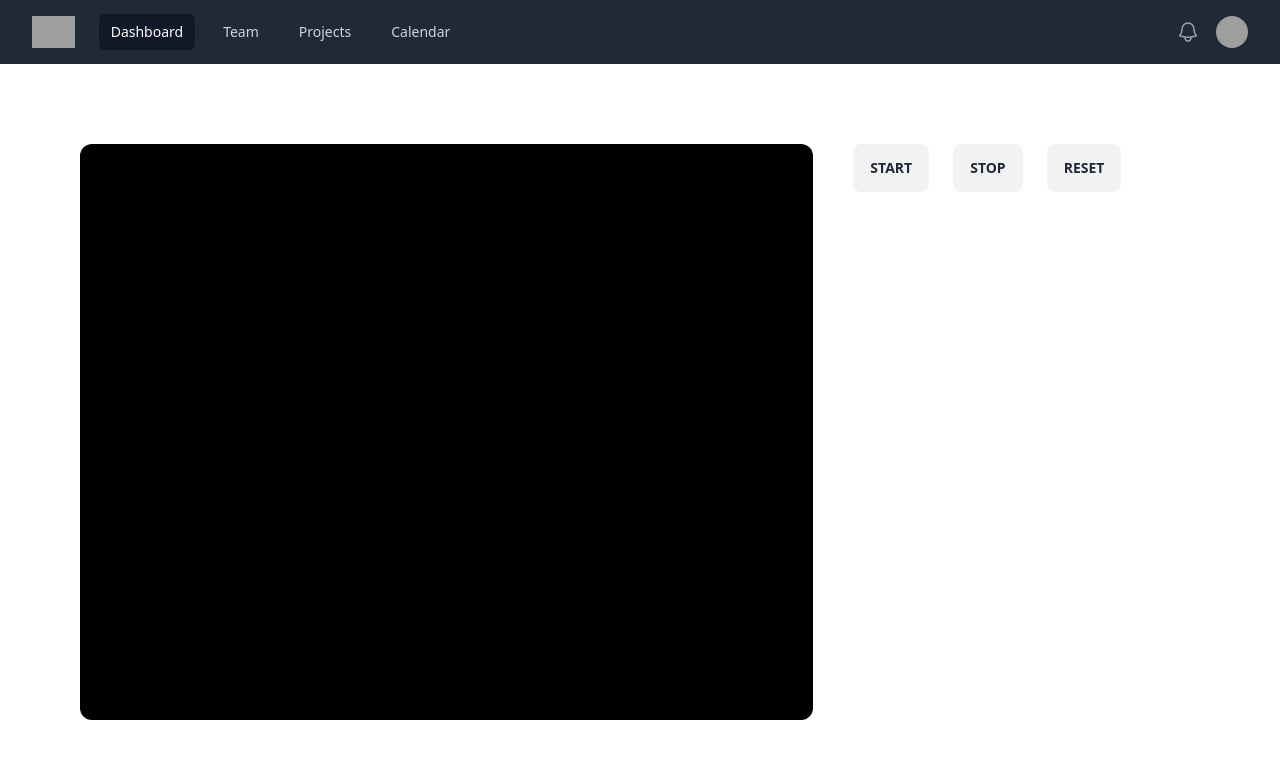
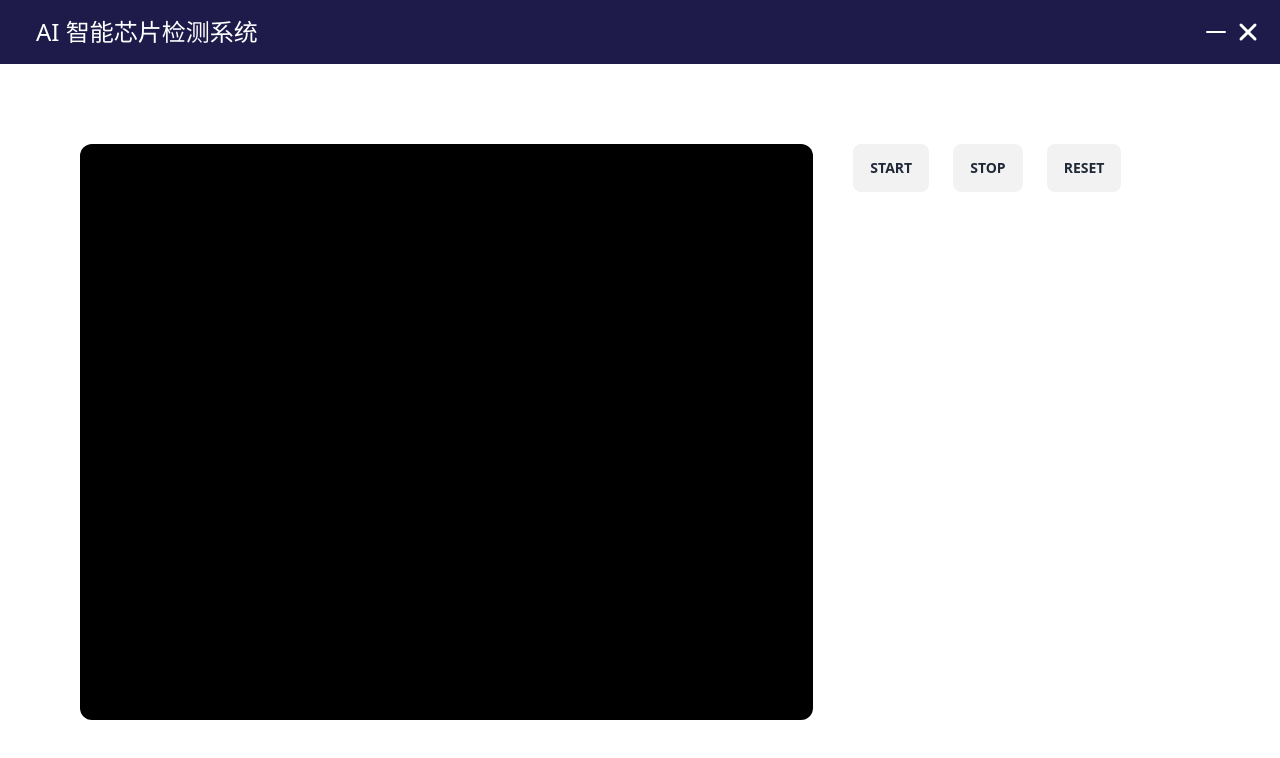
Before and after one commit to niyyzf-lab/AiChipPlus, a React (Vite) app: page /home in a window 1280 px wide. Shown: the top 758 px of the page. Built offline with nearby package versions, Linux system fonts and the light colour scheme; grey boxes are pictures that could not be loaded.

Commit message:
重写导航栏，重写窗体切换按钮

```diff
--- a/src/assembly/content.tsx
+++ b/src/assembly/content.tsx
@@ -1,4 +1,3 @@
-import { invoke } from "@tauri-apps/api";
 const Content = () => {
   return (
     <div className="w-full h-screen p-20">
@@ -8,16 +7,14 @@ const Content = () => {
         </div>
         <div className="s flex flex-col">
           <div className="flex gap-6">
-                        <button className="btn"  onClick={()=>{
-                            invoke("create_window",{title:"abs",link:"https://tauri.app/zh-cn/v1/guides/features/multiwindow/",decorations:false})
-                        }}>Start</button>
+            <button className="btn">Start</button>
             <button className="btn">Stop</button>
             <button className="btn">Reset</button>
           </div>
         </div>
       </div>
     </div>
-    )
-}
+  );
+};
 
 export default Content;
--- a/src/assembly/navbars.tsx
+++ b/src/assembly/navbars.tsx
@@ -1,177 +1,28 @@
-import { Fragment } from "react";
-import { Disclosure, Menu, Transition } from "@headlessui/react";
-import { Bars3Icon, BellIcon, XMarkIcon } from "@heroicons/react/24/outline";
-import { WebviewWindow } from "@tauri-apps/api/window"
-const navigation = [
-  { name: "Dashboard", href: "#", current: true },
-  { name: "Team", href: "#", current: false },
-  { name: "Projects", href: "#", current: false },
-  { name: "Calendar", href: "#", current: false },
-];
-
-function classNames(...classes: string[]) {
-  return classes.filter(Boolean).join(" ");
-}
-
+import { IoClose, IoRemove } from "react-icons/io5";
+import { IconContext } from "react-icons";
+import { appWindow } from "@tauri-apps/api/window";
 const NavBars = () => {
-    const signOut = () => {
-        const home_windows=WebviewWindow.getByLabel("home")
-        const login_windows=WebviewWindow.getByLabel("login")
-        if(home_windows&&login_windows){
-            home_windows.hide()
-            login_windows.show()
-        }
-    }
   return (
-    <Disclosure as="nav" className="bg-gray-800">
-      {({ open }) => (
-        <>
-          <div
-            className="mx-auto max-w-7xl px-2 sm:px-6 lg:px-8"
-          >
-            <div className="relative flex h-16 items-center justify-between ">
-              <div className="absolute inset-y-0 left-0 flex items-center sm:hidden z-10">
-                {/* Mobile menu button*/}
-                <Disclosure.Button className=" relative inline-flex items-center justify-center rounded-md p-2 text-gray-400 hover:bg-gray-700 hover:text-white focus:outline-none focus:ring-2 focus:ring-inset focus:ring-white">
-                  <span className="absolute -inset-0.5" />
-                  <span className="sr-only">Open main menu</span>
-                  {open ? (
-                    <XMarkIcon className="block h-6 w-6 " aria-hidden="true" />
-                  ) : (
-                    <Bars3Icon className="block h-6 w-6" aria-hidden="true" />
-                  )}
-                </Disclosure.Button>
-              </div>
-              <div className="flex flex-1 items-center justify-center sm:items-stretch sm:justify-start">
-                <div className="flex flex-shrink-0 items-center ">
-                  <img
-                    className="h-8 w-auto"
-                    src="https://tailwindui.com/img/logos/mark.svg?color=indigo&shade=500"
-                    alt="Your Company"
-                  />
-                </div>
-                <div className="hidden sm:ml-6 sm:block z-10">
-                  <div className="flex space-x-4 ">
-                    {navigation.map((item) => (
-                      <a
-                        key={item.name}
-                        href={item.href}
-                        className={classNames(
-                          item.current
-                            ? "bg-gray-900 text-white"
-                            : "text-gray-300 hover:bg-gray-700 hover:text-white",
-                          "rounded-md px-3 py-2 text-sm font-medium"
-                        )}
-                        aria-current={item.current ? "page" : undefined}
-                      >
-                        {item.name}
-                      </a>
-                    ))}
-                  </div>
-                </div>
-              </div>
-              <div className="absolute inset-y-0 right-0 flex items-center pr-2 sm:static sm:inset-auto sm:ml-6 sm:pr-0 z-10">
-                <button
-                  type="button"
-                  className="relative rounded-full bg-gray-800 p-1 text-gray-400 hover:text-white focus:outline-none focus:ring-2 focus:ring-white focus:ring-offset-2 focus:ring-offset-gray-800"
-                >
-                  <span className="absolute -inset-1.5" />
-                  <span className="sr-only">View notifications</span>
-                  <BellIcon className="h-6 w-6" aria-hidden="true" />
-                </button>
-
-                {/* Profile dropdown */}
-                <Menu as="div" className="relative ml-3">
-                  <div>
-                    <Menu.Button className="relative flex rounded-full bg-gray-800 text-sm focus:outline-none focus:ring-2 focus:ring-white focus:ring-offset-2 focus:ring-offset-gray-800">
-                      <span className="absolute -inset-1.5" />
-                      <span className="sr-only">Open user menu</span>
-                      <img
-                        className="h-8 w-8 rounded-full"
-                        src="https://images.unsplash.com/photo-1472099645785-5658abf4ff4e?ixlib=rb-1.2.1&ixid=eyJhcHBfaWQiOjEyMDd9&auto=format&fit=facearea&facepad=2&w=256&h=256&q=80"
-                        alt=""
-                      />
-                    </Menu.Button>
-                  </div>
-                  <Transition
-                    as={Fragment}
-                    enter="transition ease-out duration-100"
-                    enterFrom="transform opacity-0 scale-95"
-                    enterTo="transform opacity-100 scale-100"
-                    leave="transition ease-in duration-75"
-                    leaveFrom="transform opacity-100 scale-100"
-                    leaveTo="transform opacity-0 scale-95"
-                  >
-                    <Menu.Items className="absolute right-0 z-10 mt-2 w-48 origin-top-right rounded-md bg-white py-1 shadow-lg ring-1 ring-black ring-opacity-5 focus:outline-none">
-                      <Menu.Item>
-                        {({ active }) => (
-                          <a
-                            href="#"
-                            className={classNames(
-                              active ? "bg-gray-100" : "",
-                              "block px-4 py-2 text-sm text-gray-700"
-                            )}
-                          >
-                            Your Profile
-                          </a>
-                        )}
-                      </Menu.Item>
-                      <Menu.Item>
-                        {({ active }) => (
-                          <a
-                            href="#"
-                            className={classNames(
-                              active ? "bg-gray-100" : "",
-                              "block px-4 py-2 text-sm text-gray-700"
-                            )}
-                          >
-                            Settings
-                          </a>
-                        )}
-                      </Menu.Item>
-                      <Menu.Item>
-                        {({ active }) => (
-                          <a
-                            href="#"
-                            className={classNames(
-                              active ? "bg-gray-100" : "",
-                              "block px-4 py-2 text-sm text-gray-700"
-                            )} onClick={() => signOut()}
-                          >
-                            Sign out
-                          </a>
-                        )}
-                      </Menu.Item>
-                    </Menu.Items>
-                  </Transition>
-                </Menu>
-              </div>
-            </div>
+    <div
+      data-tauri-drag-region
+      className=" w-full bg-indigo-950  flex justify-between p-4 justify-items-center"
+    >
+      {/*左侧文字*/}
+      <div className=" text-center text-white md:text-2xl ml-5 text-[0]">
+        AI 智能芯片检测系统
+      </div>
+      {/*控制按钮组*/}
+      <div className="flex">
+        <IconContext.Provider value={{ className: "text-white", size: "2em" }}>
+          <div onClick={() => appWindow.minimize()}>
+            <IoRemove />
           </div>
-
-          <Disclosure.Panel className="sm:hidden">
-            <div className="space-y-1 px-2 pb-3 pt-2 ">
-              {navigation.map((item) => (
-                <Disclosure.Button
-                  key={item.name}
-                  as="a"
-                  href={item.href}
-                  className={classNames(
-                    item.current
-                      ? "bg-gray-900 text-white"
-                      : "text-gray-300 hover:bg-gray-700 hover:text-white",
-                    "block rounded-md px-3 py-2 text-base font-medium"
-                  )}
-                  aria-current={item.current ? "page" : undefined}
-                >
-                  {item.name}
-                </Disclosure.Button>
-              ))}
-            </div>
-          </Disclosure.Panel>
-        </>
-      )}
-    </Disclosure>
+          <div onClick={() => appWindow.close()}>
+            <IoClose />
+          </div>
+        </IconContext.Provider>
+      </div>
+    </div>
   );
 };
 export default NavBars;
--- a/src/assembly/titlebat_only.tsx
+++ /dev/null
@@ -1,12 +0,0 @@
-// 创建ttilebar组件接受一个h参数
-
-const TitleBar_o: React.FC<{ h: number }> = ({ h }) => {
-  return (
-    <div
-      data-tauri-drag-region
-      className=" w-full absolute z-[2]"
-      style={{ height: h }}
-    ></div>
-  );
-};
-export default TitleBar_o;
--- a/src/routes/view/home/index.tsx
+++ b/src/routes/view/home/index.tsx
@@ -1,10 +1,8 @@
 import NavBars from "../../../assembly/navbars";
 import Content from "../../../assembly/content";
-import TitleBar_o from "../../../assembly/titlebat_only";
 const Home = () => {
     return (
-        <div className=" flex flex-col w-screen h-screen overflow-hidden relative">
-            <TitleBar_o h={65} />
+        <div className=" flex flex-col w-screen h-screen overflow-hidden">
             <NavBars />
             <Content />
         </div>
--- a/src/routes/view/login/index.tsx
+++ b/src/routes/view/login/index.tsx
@@ -1,25 +1,28 @@
-import { useState, useEffect  } from "react";
+import { useState, useEffect } from "react";
 import waves from "/Img/login_left/waves.jpg";
-import { WebviewWindow } from "@tauri-apps/api/window";
+import { LogicalSize, WebviewWindow } from "@tauri-apps/api/window";
 import TitleBar from "../../../assembly/titlebar";
-import { themeChange } from 'theme-change';
+import { themeChange } from "theme-change";
+import { invoke } from "@tauri-apps/api/tauri";
 
 const Login = () => {
   const [language, setLanguage] = useState("English");
   const LogingIn = (e: any) => {
     // appWindow.alert("Login")
     e.preventDefault();
-    // 修改home窗体的可见属性
-    let home_windows = WebviewWindow.getByLabel("home");
-    if (home_windows) {
-      home_windows.show();
-    } else {
-      home_windows = new WebviewWindow("home");
-    }
-    const login_windows = WebviewWindow.getByLabel("login");
-    if (login_windows) {
-      login_windows.hide();
-    }
+    //创建home窗体
+    invoke("create_window", {
+      title: "home",
+      link: "/home",
+      decorations: false,
+    }).then((_) => {
+      let Windows = WebviewWindow.getByLabel("home");
+      Windows?.setSize(new LogicalSize(1200, 800));
+      Windows?.center();
+      Windows?.show();
+      Windows = WebviewWindow.getByLabel("login");
+      Windows?.close();
+    });
   };
   return (
     <div className="select-none relative flex overflow-hidden">
```
Also changed, not shown: src-tauri/tauri.conf.json (+2 -14 lines), 2 other files (tests, documents, lock files or other folders). Lines whose indentation alone changed are shown as unchanged.
